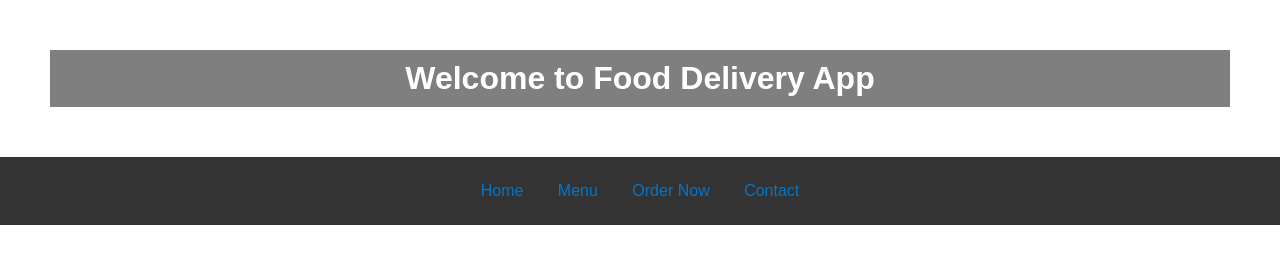
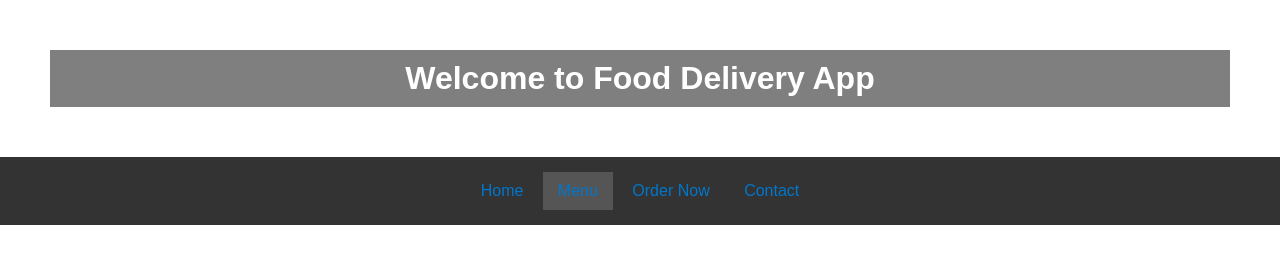
Before and after one commit to VaishnaviMaturi/UpdatedGithub.io, a plain HTML site: page index.html in a window 1280 px wide. Shown: the top 262 px of the page. Drawn offline with Linux system fonts and the light colour scheme.

Commit message:
Update index.html

```diff
--- a/index.html
+++ b/index.html
@@ -104,7 +104,7 @@
 
     <nav>
         <a href="#">Home</a>
-        <a href="#">Menu</a>
+        <a href="#" style="color: #0077cc; background-color: #555;">Menu</a>
         <a href="#">Order Now</a>
         <a href="#">Contact</a>
     </nav>
```
